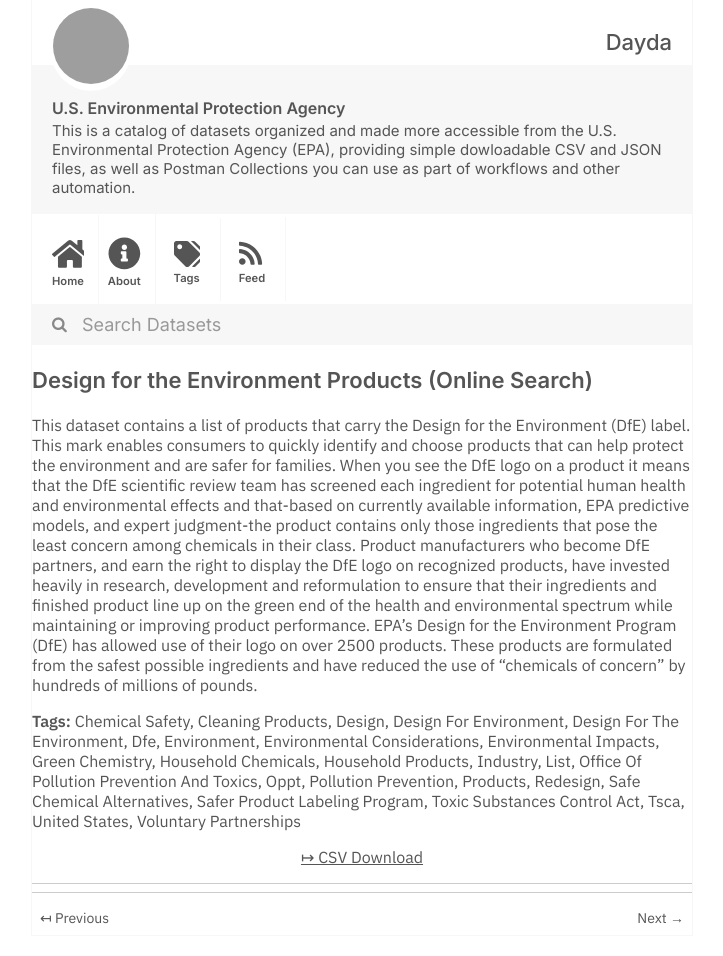
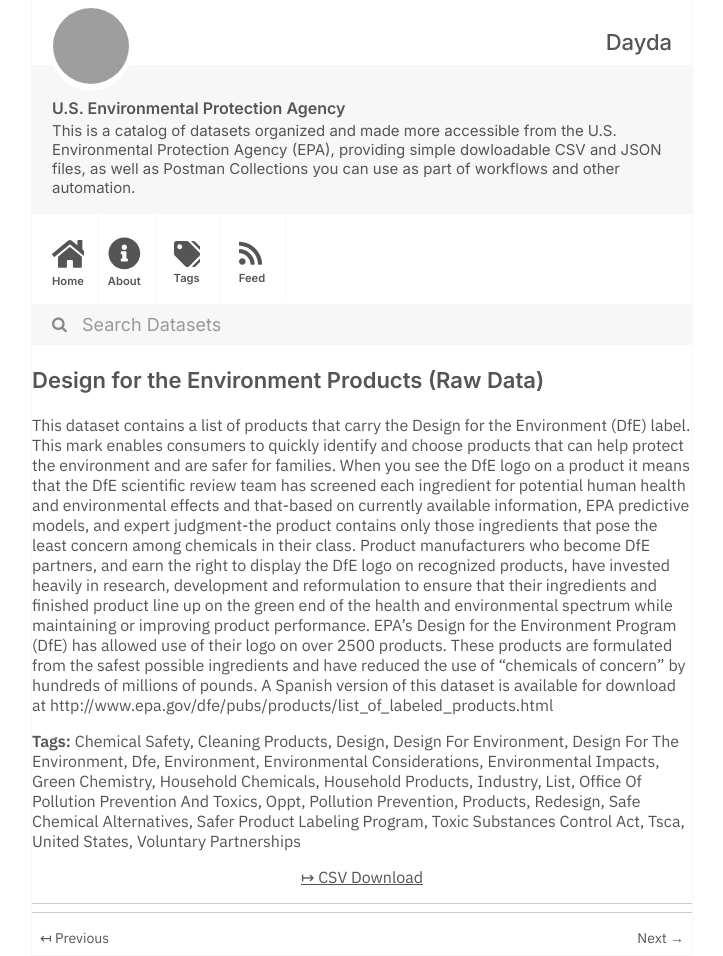
Before and after one commit to dayda-entities/us-environmental-protection-agency, a Jekyll site: the page built from _posts/2020-12-03-design-for-the-environment-pro.md, in a window 1280 px wide, cut to the strip 0-956 px from the top of the page. Shown: the whole strip, without its empty margins (278-1001 px from the left). Built offline with Jekyll 4.4.1, drawn with Linux system fonts in a browser that asks for light colours; grey boxes are pictures that could not be loaded.

Commit message:
Publish Data

```diff
--- a/_posts/2020-12-03-design-for-the-environment-pro.md
+++ b/_posts/2020-12-03-design-for-the-environment-pro.md
@@ -1,7 +1,7 @@
 ---
-title: Design for the Environment Products (Online Search)
-created: '2020-12-03T23:08:54.812757'
-modified: '2020-12-03T23:08:54.812768'
+title: Design for the Environment Products (Raw Data)
+created: '2020-12-03T23:08:55.084475'
+modified: '2020-12-03T23:08:55.084485'
 state: active
 type: dataset
 tags:
@@ -37,4 +37,4 @@ json_url: ''
 layout: post
 
 ---
-This dataset contains a list of products that carry the Design for the Environment (DfE) label. This mark enables consumers to quickly identify and choose products that can help protect the environment and are safer for families. When you see the DfE logo on a product it means that the DfE scientific review team has screened each ingredient for potential human health and environmental effects and that-based on currently available information,  EPA predictive models,  and expert judgment-the product contains only those ingredients that pose the least concern among chemicals in their class. Product manufacturers who become DfE partners,  and earn the right to display the DfE logo on recognized products,  have invested heavily in research,  development and reformulation to ensure that their ingredients and finished product line up on the green end of the health and environmental spectrum while maintaining or improving product performance. EPA's Design for the Environment Program (DfE) has allowed use of their logo on over 2500 products. These products are formulated from the safest possible ingredients and have reduced the use of "chemicals of concern" by hundreds of millions of pounds.
+This dataset contains a list of products that carry the Design for the Environment (DfE) label. This mark enables consumers to quickly identify and choose products that can help protect the environment and are safer for families. When you see the DfE logo on a product it means that the DfE scientific review team has screened each ingredient for potential human health and environmental effects and that-based on currently available information,  EPA predictive models,  and expert judgment-the product contains only those ingredients that pose the least concern among chemicals in their class. Product manufacturers who become DfE partners,  and earn the right to display the DfE logo on recognized products,  have invested heavily in research,  development and reformulation to ensure that their ingredients and finished product line up on the green end of the health and environmental spectrum while maintaining or improving product performance. EPA's Design for the Environment Program (DfE) has allowed use of their logo on over 2500 products. These products are formulated from the safest possible ingredients and have reduced the use of "chemicals of concern" by hundreds of millions of pounds. A Spanish version of this dataset is available for download at http://www.epa.gov/dfe/pubs/products/list_of_labeled_products.html
```
